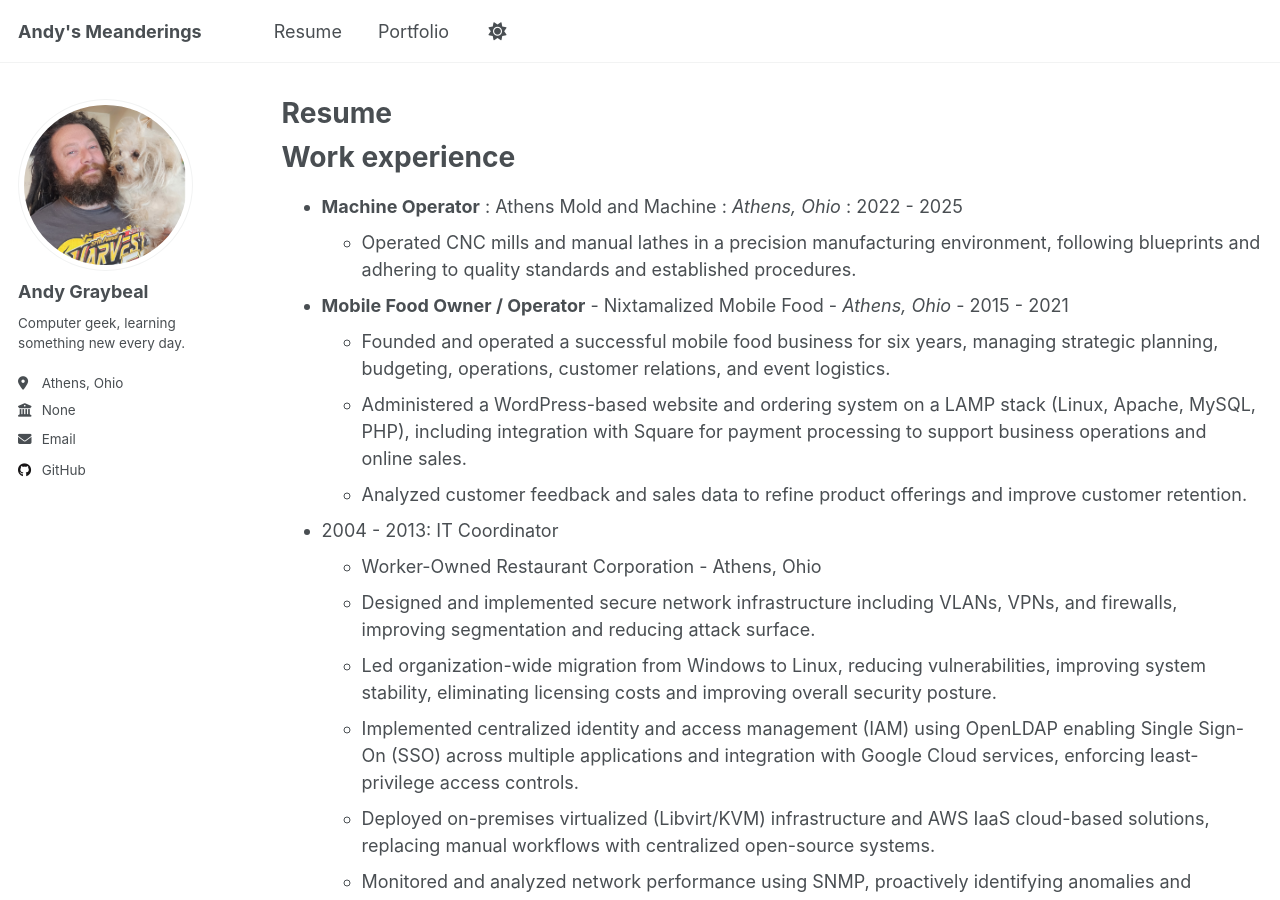
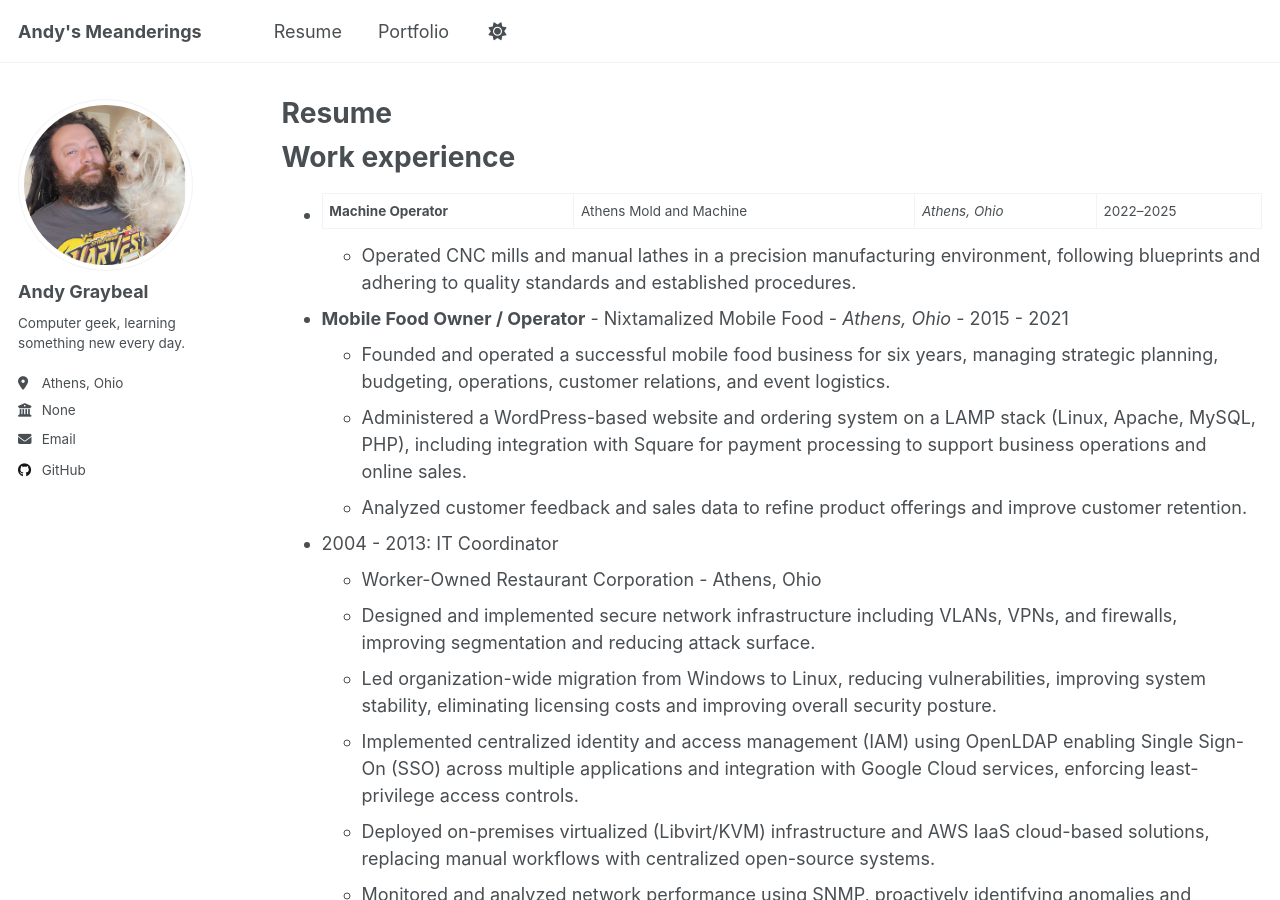
Before and after one commit to andy-graybeal/andy-graybeal.github.io, a Jekyll site: the page built from _pages/resume.md, in a window 1280 px wide and 900 px high. Built offline with Jekyll 4.4.1, drawn with Linux system fonts in a browser that asks for light colours; a script that is not in the unit is left out.

```diff
--- a/_pages/resume.md
+++ b/_pages/resume.md
@@ -12,7 +12,7 @@ redirect_from:
 
 Work experience
 ======
-* **Machine Operator** : Athens Mold and Machine : *Athens, Ohio* : 2022 - 2025
+* **Machine Operator** | Athens Mold and Machine | *Athens, Ohio* | 2022–2025
   * Operated CNC mills and manual lathes in a precision manufacturing environment, following blueprints and adhering to quality standards and established procedures.
 
 * **Mobile Food Owner / Operator** - Nixtamalized Mobile Food - *Athens, Ohio* - 2015 - 2021
```
